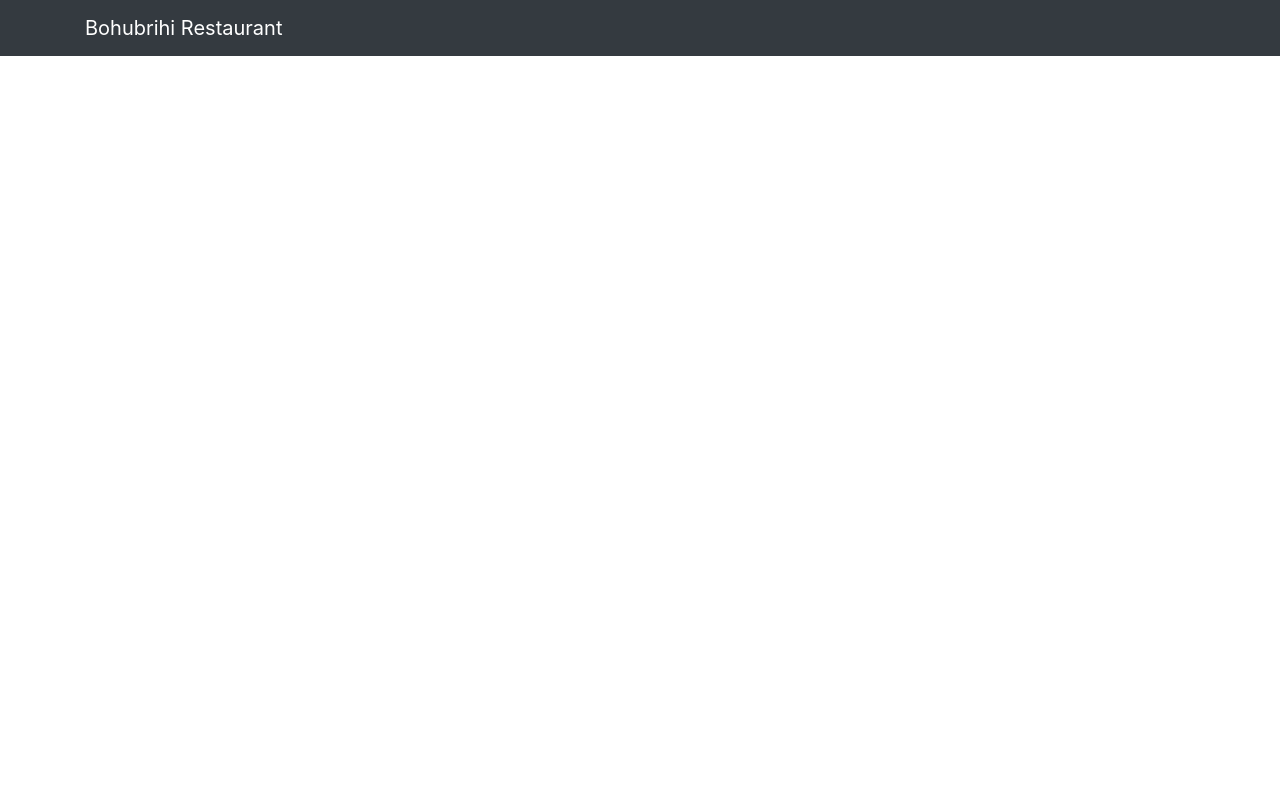
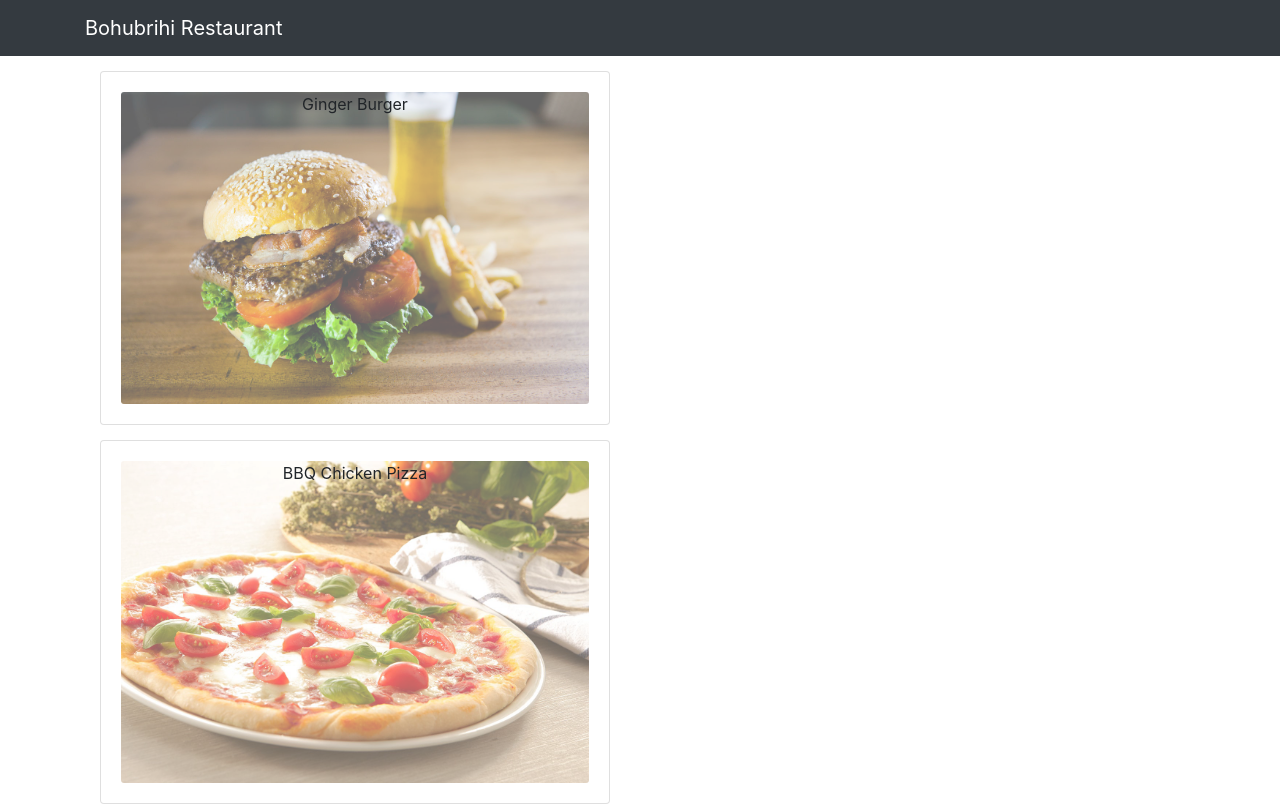
Before and after one commit to ArfanAbir/Restaurant_Project_Practice, a React (Create React App) app: page / in a window 1280 px wide. Shown: the top 805 px of the page. Built offline with nearby package versions, Linux system fonts and the light colour scheme.

Commit message:
Designing Menu Item

```diff
--- a/src/components/body/MenuItem.js
+++ b/src/components/body/MenuItem.js
@@ -1,13 +1,23 @@
 import React from 'react';
+import { Card , CardImg , CardImgOverlay , CardBody , CardTitle } from 'reactstrap';
 
 
 
 
 const MenuItem =props =>{
-    console.log(props);
     return(
         <div>
-
+           <Card style={{margin:"15px"}}>
+               <CardBody>
+                   <CardImg width="100%" alt ={props.dish.name} src={props.dish.image}
+                    style={{opacity:"0.6"}} />
+                   <CardImgOverlay>
+                       <CardTitle>
+                           {props.dish.name}
+                       </CardTitle>
+                   </CardImgOverlay>
+               </CardBody>
+           </Card>
         </div>
     );
 }
```
Also changed, not shown: 1 other file (tests, documents, lock files or other folders).
